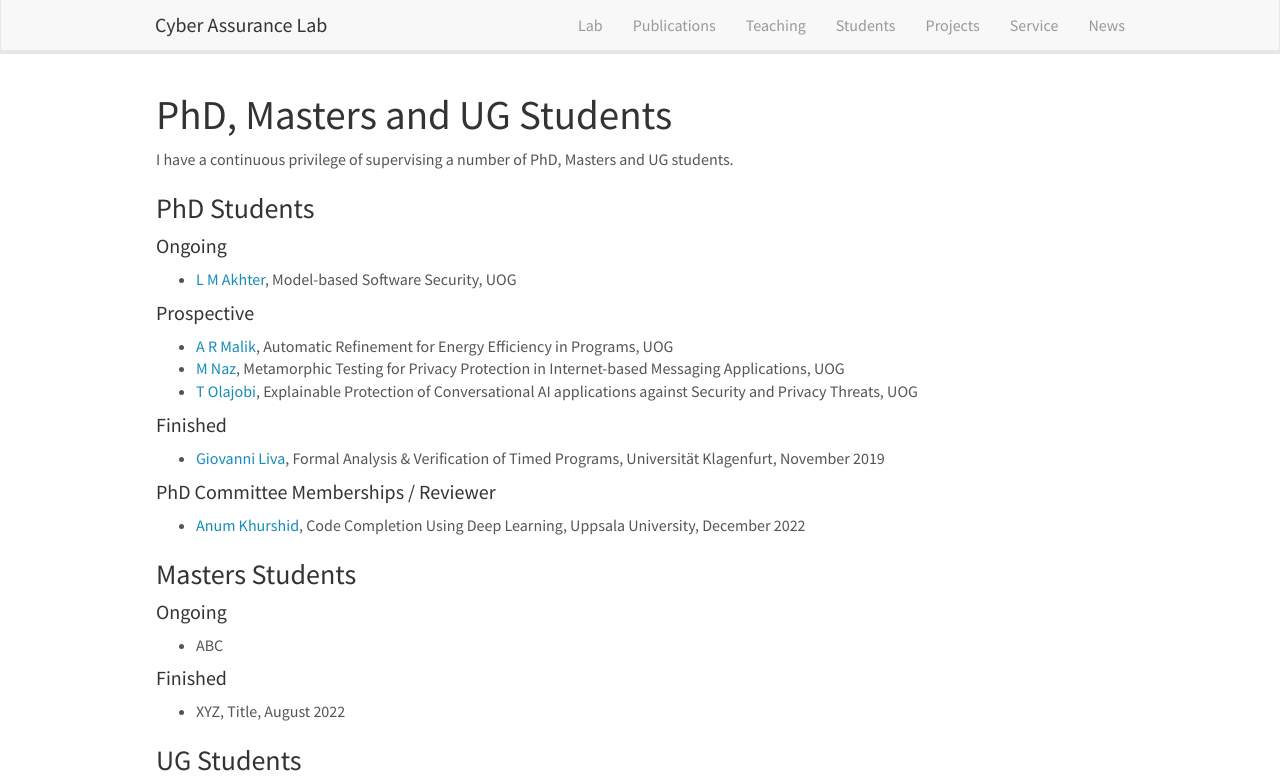
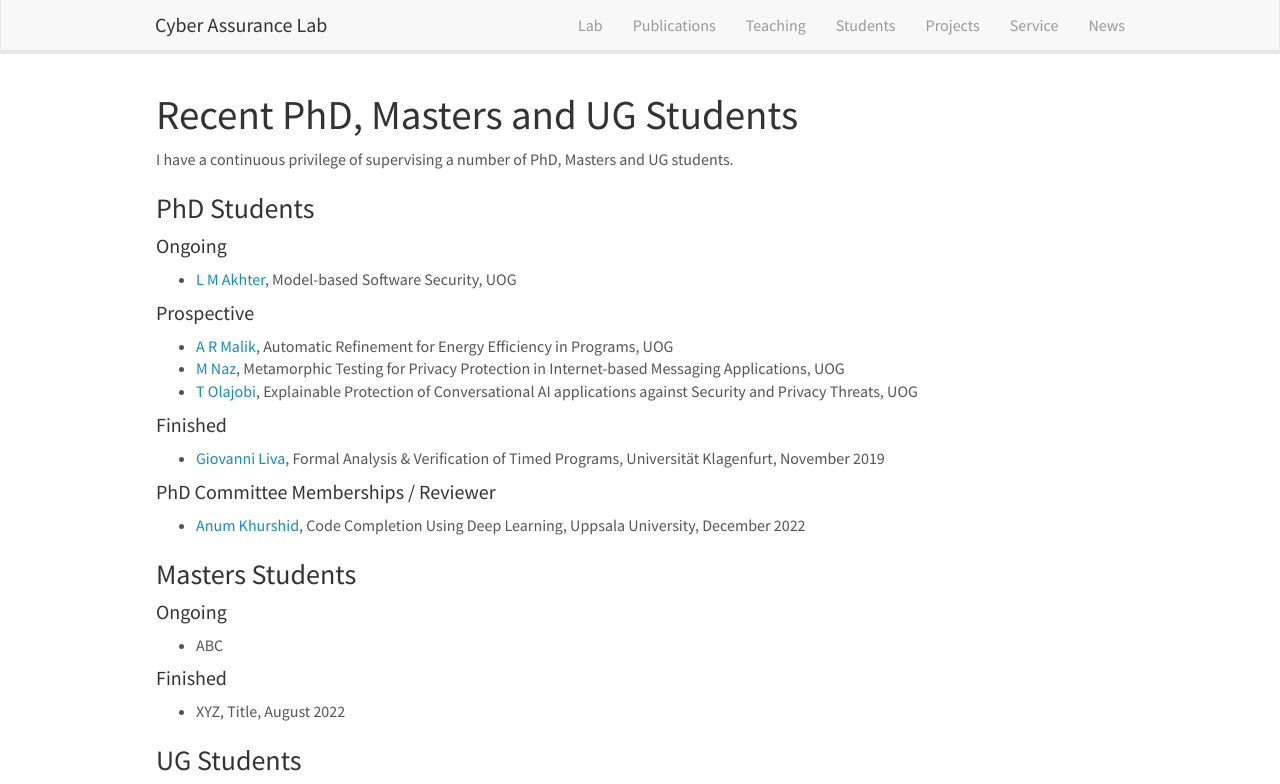
Before and after one commit to mtaimoorkhan/mtaimoorkhan.github.io, a plain HTML site: page students/index.html in a window 1280 px wide. Shown: the top 784 px of the page. Drawn offline with nearby package versions, Linux system fonts and the light colour scheme.

Commit message:
Update index.html

```diff
--- a/students/index.html
+++ b/students/index.html
@@ -58,7 +58,7 @@
     <div class="container-fluid">
       <div class="row">
         <div id="textid" class="col-sm-12">
-  <h1 id="phd-and-master-students">PhD, Masters and UG Students</h1>
+  <h1 id="phd-and-master-students">Recent PhD, Masters and UG Students</h1>
 
 <p>I have a continuous privilege of supervising a number of PhD, Masters and UG students.</p>
 
```
